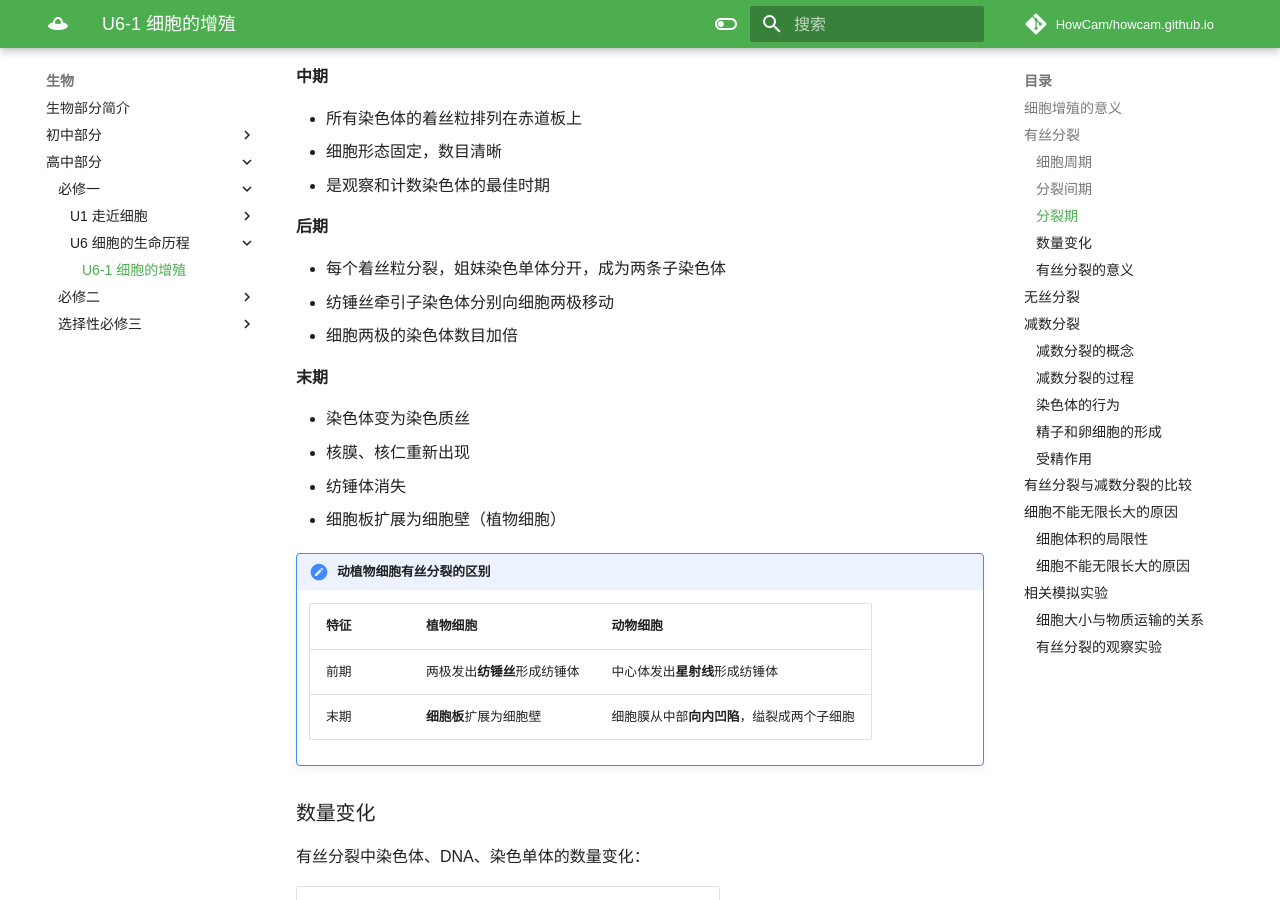
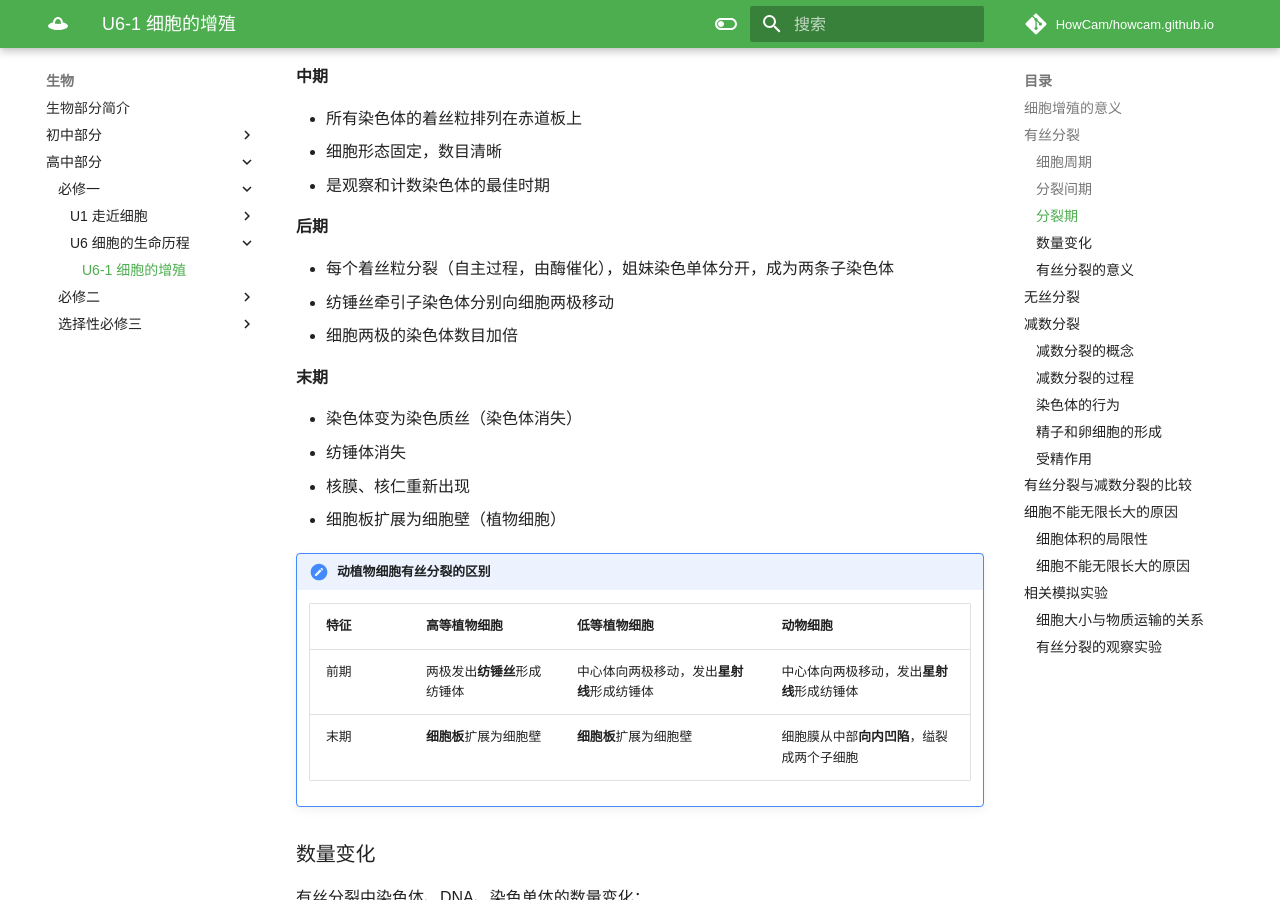
Before and after one commit to HowCam/howcam.github.io, an MkDocs documentation site: the page built from docs/biology/senior/BX-1/U6-1.md, in a window 1280 px wide and 900 px high, scrolled down 1615 px. Built offline with MkDocs 1.6.1 and Material for MkDocs 9.7.7, drawn with Linux system fonts in a browser that asks for light colours; comment, search, counter and statistics services are not loaded; a style sheet for code colours, icons or effects is not loaded.

Commit message:
根据课堂内容补充了笔记：低等植物细胞的中心体

```diff
--- a/docs/biology/senior/BX-1/U6-1.md
+++ b/docs/biology/senior/BX-1/U6-1.md
@@ -63,23 +63,23 @@
 
 **后期**
 
-- 每个着丝粒分裂，姐妹染色单体分开，成为两条子染色体
+- 每个着丝粒分裂（自主过程，由酶催化），姐妹染色单体分开，成为两条子染色体
 - 纺锤丝牵引子染色体分别向细胞两极移动
 - 细胞两极的染色体数目加倍
 
 **末期**
 
-- 染色体变为染色质丝
+- 染色体变为染色质丝（染色体消失）
+- 纺锤体消失
 - 核膜、核仁重新出现
-- 纺锤体消失
 - 细胞板扩展为细胞壁（植物细胞）
 
 !!! note "动植物细胞有丝分裂的区别"
 
-    | 特征 | 植物细胞 | 动物细胞 |
-    |------|----------|----------|
-    | 前期 | 两极发出**纺锤丝**形成纺锤体 | 中心体发出**星射线**形成纺锤体 |
-    | 末期 | **细胞板**扩展为细胞壁 | 细胞膜从中部**向内凹陷**，缢裂成两个子细胞 |
+    | 特征 | 高等植物细胞 | 低等植物细胞 | 动物细胞 |
+    |------|----------|----------|----------|
+    | 前期 | 两极发出**纺锤丝**形成纺锤体 | 中心体向两极移动，发出**星射线**形成纺锤体 | 中心体向两极移动，发出**星射线**形成纺锤体 |
+    | 末期 | **细胞板**扩展为细胞壁 | **细胞板**扩展为细胞壁 | 细胞膜从中部**向内凹陷**，缢裂成两个子细胞 |
 
 ### 数量变化
 
```
